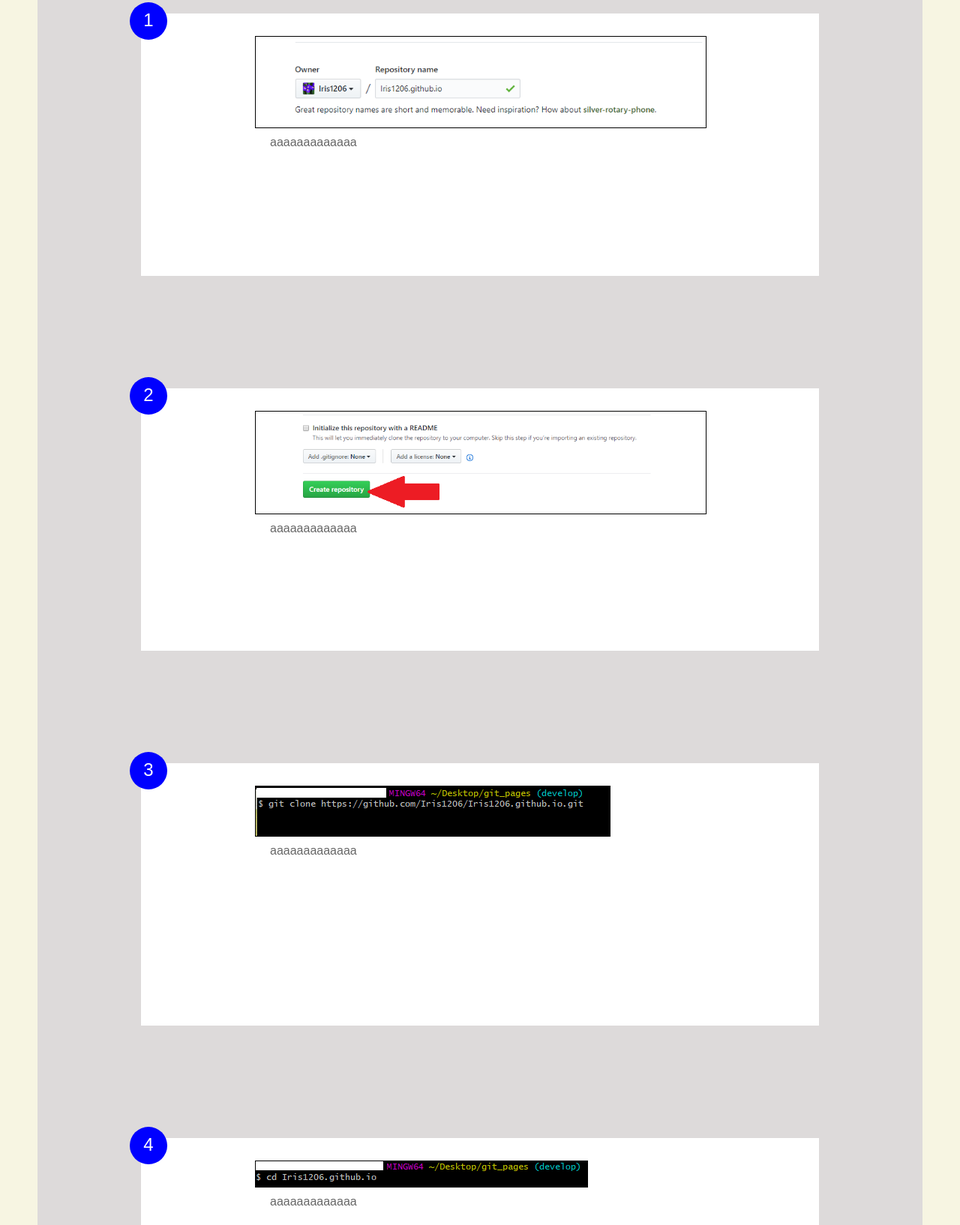
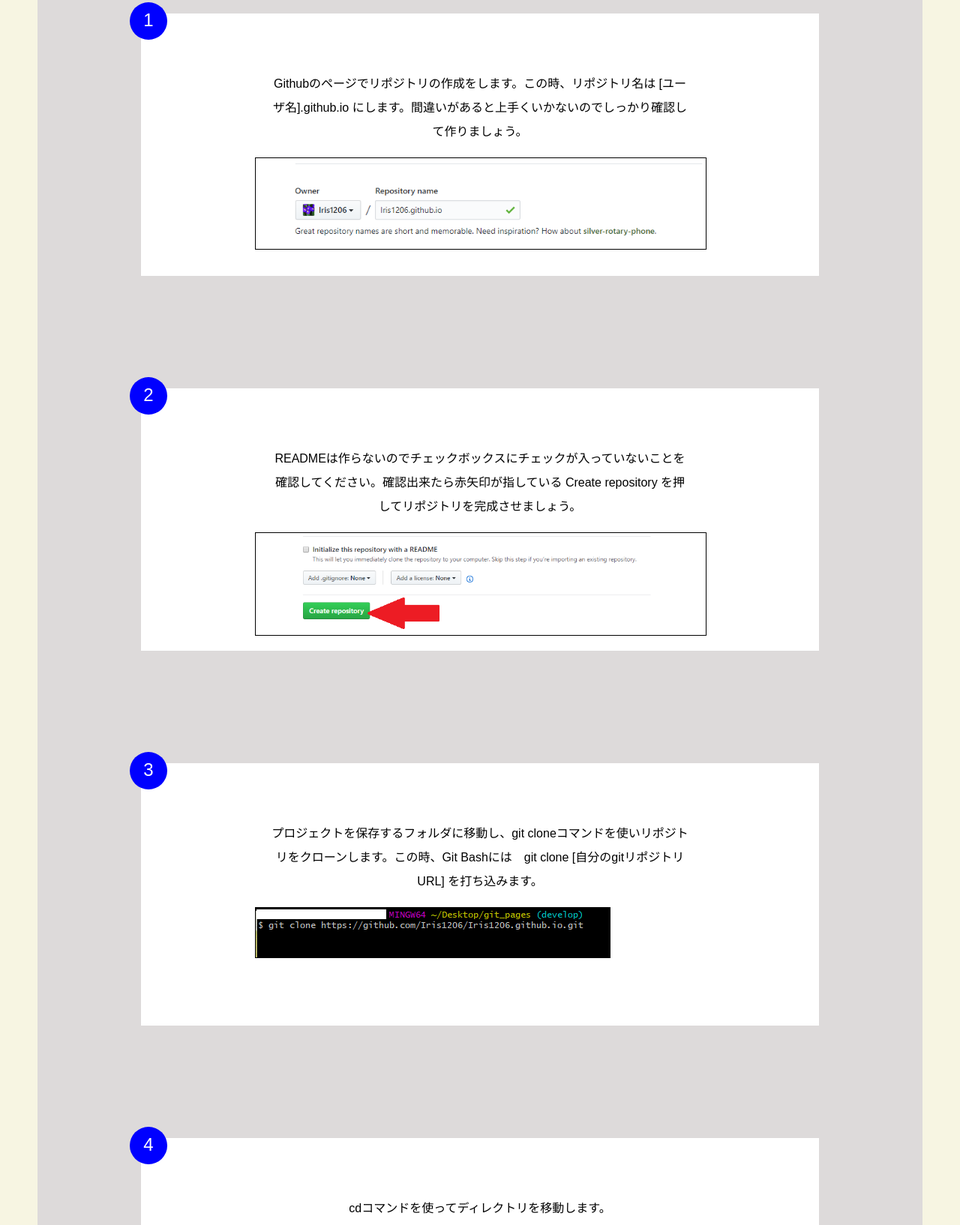
Before and after one commit to Hiroki01/Hiroki01.github.io, a plain HTML site: page githubpage.html in a window 1280 px wide. Shown: the part 751-2385 px from the top of the page at 75% size. Drawn offline with Linux system fonts and the light colour scheme.

Commit message:
githubpageが完成しました。

```diff
--- a/css/style.css
+++ b/css/style.css
@@ -439,7 +439,7 @@ footer .pr {
 	height: 350px;
 	margin: 0 auto 150px auto;
 	background-color: white;
-	align-items: flex-start;
+	align-items: center;
 }
 
 
@@ -464,10 +464,10 @@ footer .pr {
 
 
 .contents_wrap ul li img {
-	margin-top: 30px;
 	max-width: 100%;
 	height: auto;
 	border: 1px solid black;
+
 }
 
 .contents_wrap h3 {
@@ -480,3 +480,8 @@ figure {
 	height: 200px;
 
 }
+
+h3 {
+	text-align: center;
+	color: black;
+}
--- a/githubpage.html
+++ b/githubpage.html
@@ -41,66 +41,77 @@
                 <div class="contents_wrap">
                     <ul>
                         <li><span class="rect">1</span>
-                            <figure><img src="./images/screenshot/1.png" />
+                            <figure>
                                 <figcaption>
-                                    <h3>aaaaaaaaaaaaa</h3>
+                                    <h3>Githubのページでリポジトリの作成をします。この時、リポジトリ名は [ユーザ名].github.io
+                                        にします。間違いがあると上手くいかないのでしっかり確認して作りましょう。
+                                    </h3>
                                 </figcaption>
+                                <img src="./images/screenshot/1.png">
                             </figure>
                         </li>
                         <li><span class="rect">2</span>
-                            <figure><img src="./images/screenshot/2.png" />
+                            <figure>
                                 <figcaption>
-                                    <h3>aaaaaaaaaaaaa</h3>
-                                </figcaption>
+                                    <h3>READMEは作らないのでチェックボックスにチェックが入っていないことを確認してください。確認出来たら赤矢印が指している Create repository
+                                        を押してリポジトリを完成させましょう。</h3>
+                                </figcaption><img src="./images/screenshot/2.png" />
+
                             </figure>
                         </li>
                         <li><span class="rect">3</span>
-                            <figure><img src="./images/screenshot/3.png" />
+                            <figure>
                                 <figcaption>
-                                    <h3>aaaaaaaaaaaaa</h3>
-                                </figcaption>
+                                    <h3>プロジェクトを保存するフォルダに移動し、git cloneコマンドを使いリポジトリをクローンします。この時、Git Bashには　git clone
+                                        [自分のgitリポジトリURL] を打ち込みます。</h3>
+                                </figcaption><img src="./images/screenshot/3.png" />
                             </figure>
                         </li>
                         <li><span class="rect">4</span>
-                            <figure><img src="./images/screenshot/4.png" />
+                            <figure>
                                 <figcaption>
-                                    <h3>aaaaaaaaaaaaa</h3>
-                                </figcaption>
+                                    <h3>cdコマンドを使ってディレクトリを移動します。</h3>
+                                </figcaption><img src="./images/screenshot/4.png" />
                             </figure>
                         </li>
                         <li><span class="rect">5</span>
-                            <figure><img src="./images/screenshot/5.png" />
+                            <figure>
                                 <figcaption>
-                                    <h3>aaaaaaaaaaaaa</h3>
-                                </figcaption>
+                                    <h3>【echo "Hello World"> index.html】
+                                        を打ち込みます。ダブルクォーテーションの中身がgitpagesに反映されます。ここでは例として「Hello World」を表示させます。</h3>
+                                </figcaption><img src="./images/screenshot/5.png" />
                             </figure>
                         </li>
                         <li><span class="rect">6</span>
-                            <figure><img src="./images/screenshot/6.png" />
+                            <figure>
                                 <figcaption>
-                                    <h3>aaaaaaaaaaaaa</h3>
-                                </figcaption>
+                                    <h3>【git add .】 を打ち込み、ステージングします。</h3>
+                                </figcaption><img src="./images/screenshot/6.png" />
+
                             </figure>
                         </li>
                         <li><span class="rect">7</span>
-                            <figure><img src="./images/screenshot/7.png" />
+                            <figure>
                                 <figcaption>
-                                    <h3>aaaaaaaaaaaaa</h3>
-                                </figcaption>
+                                    <h3>【git commit -m "[コミットメッセージ]"　】を打ち込み、コミットを完了させます。</h3>
+                                </figcaption><img src="./images/screenshot/7.png" />
+
                             </figure>
                         </li>
                         <li><span class="rect">8</span>
-                            <figure><img src="./images/screenshot/8.png" />
+                            <figure>
                                 <figcaption>
-                                    <h3>aaaaaaaaaaaaa</h3>
-                                </figcaption>
+                                    <h3>【git push -u origin master】を打ち込み、github上にプッシュします。
+                                    </h3>
+                                </figcaption><img src="./images/screenshot/8.png" />
                             </figure>
                         </li>
                         <li><span class="rect">9</span>
-                            <figure><img src="./images/screenshot/9.png" />
+                            <figure>
                                 <figcaption>
-                                    <h3>aaaaaaaaaaaaa</h3>
-                                </figcaption>
+                                    <h3>git pages上に手順５でダブルクォーテーション内に打ち込んだ文字が表示されていることを確認してください。
+                                    </h3>
+                                </figcaption><img src="./images/screenshot/9.png" />
                             </figure>
                         </li>
                     </ul>
```
